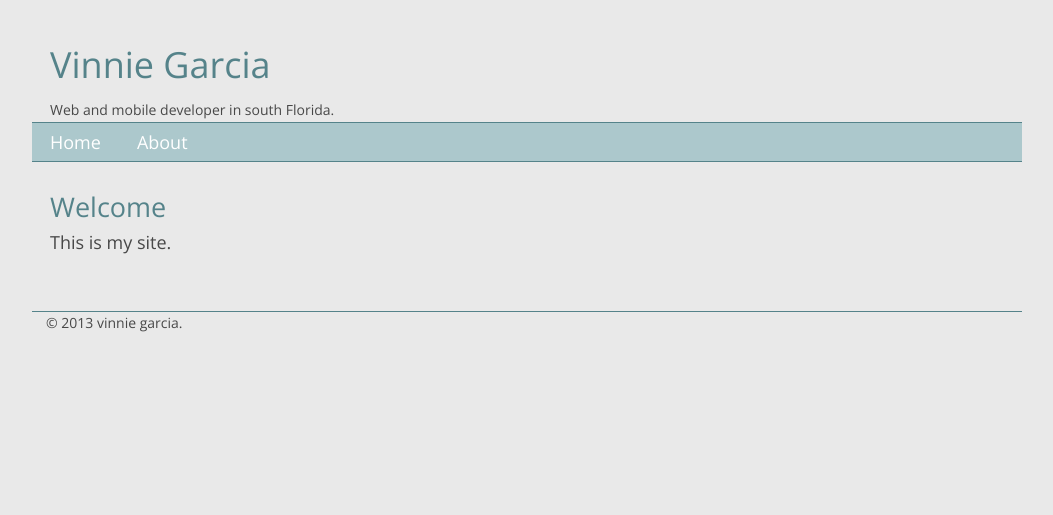
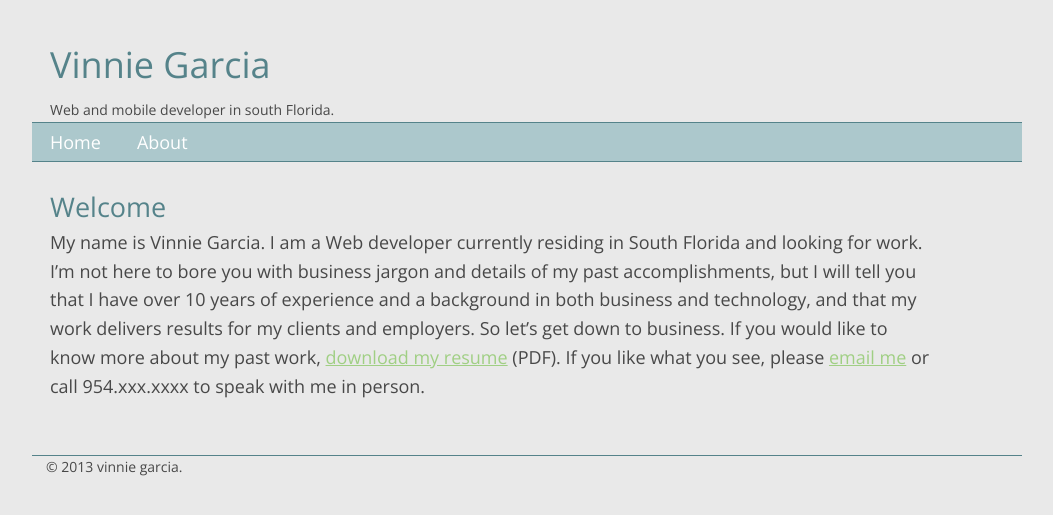
Before and after one commit to vinniegarcia/vinniegarcia.github.com, a Jekyll site: the page built from index.md, in a window 1280 px wide. Shown: the top 515 px of the page, without its empty margins (113-1166 px from the left). Built offline with Jekyll 4.4.1, drawn with Linux system fonts in a browser that asks for light colours; Markdown is read by kramdown in place of the engine named in the settings.

Commit message:
new homepage content

```diff
--- a/index.md
+++ b/index.md
@@ -5,4 +5,4 @@ title: Welcome to vinniegarcia.com.
 
 #Welcome
 
-This is my site.
+My name is Vinnie Garcia. I am a Web developer currently residing in South Florida and looking for work. I'm not here to bore you with business jargon and details of my past accomplishments, but I will tell you that I have over 10 years of experience and a background in both business and technology, and that my work delivers results for my clients and employers. So let's get down to business. If you would like to know more about my past work,<!-- <a href="/portoflio">view my portfolio</a> or--> [download my resume](Vincent-Garcia-Resume.pdf) (PDF). If you like what you see, please [email me](mailto:vg@vinniegarcia.com) or call 954.xxx.xxxx to speak with me in person.
--- a/less/main.less
+++ b/less/main.less
@@ -5,6 +5,7 @@
 @linkHover: darken(@linkColor, 25%);
 @lighterBlue: #acc8cc;
 @darkerBlue: darken(@lighterBlue, 30%);
+@satBlue: saturate(@lighterBlue, 30%);
 @baseFontSize: 18px;
 @smallFontSize: 14px;
 @bigFontSize: 24px;
```
